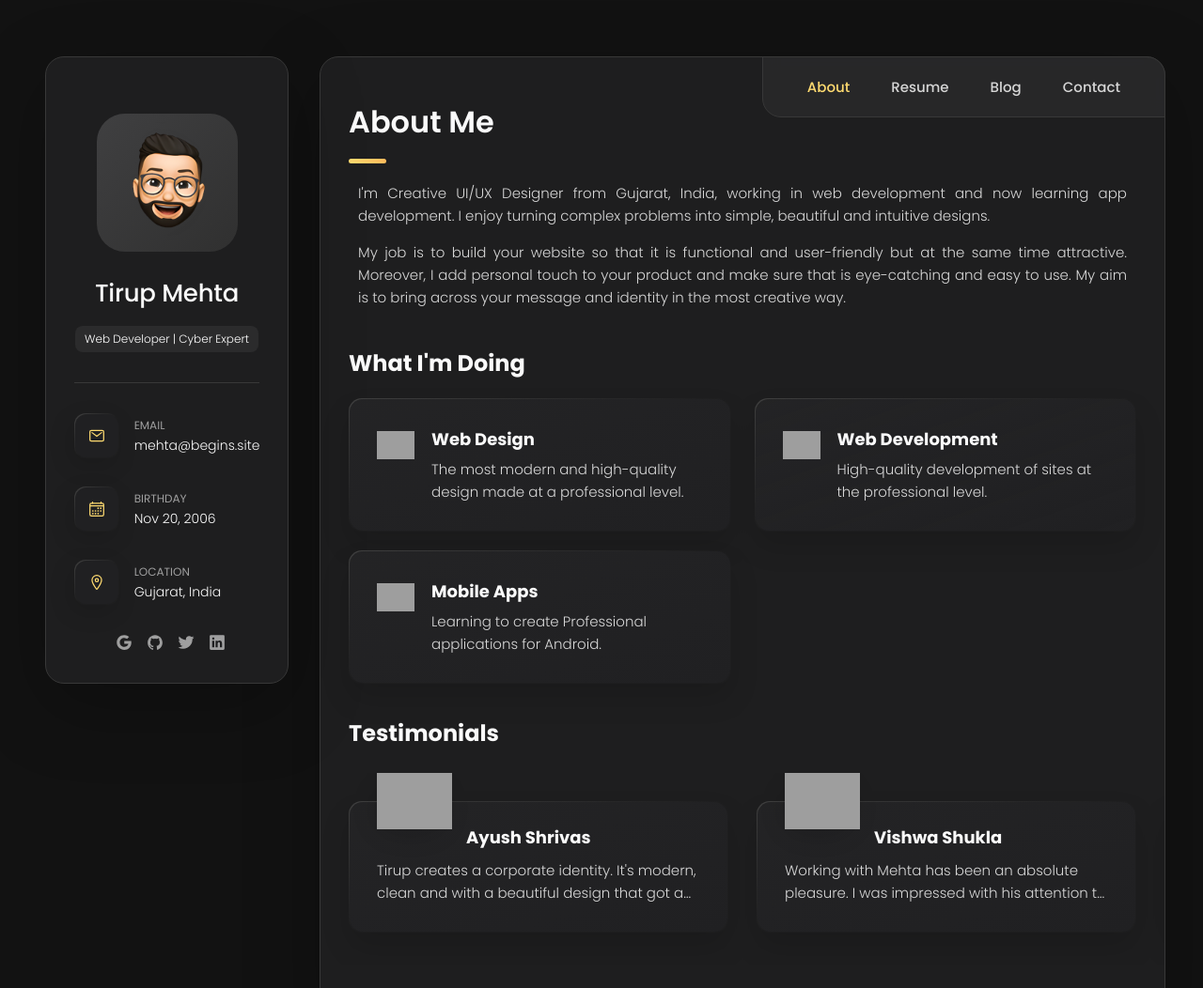
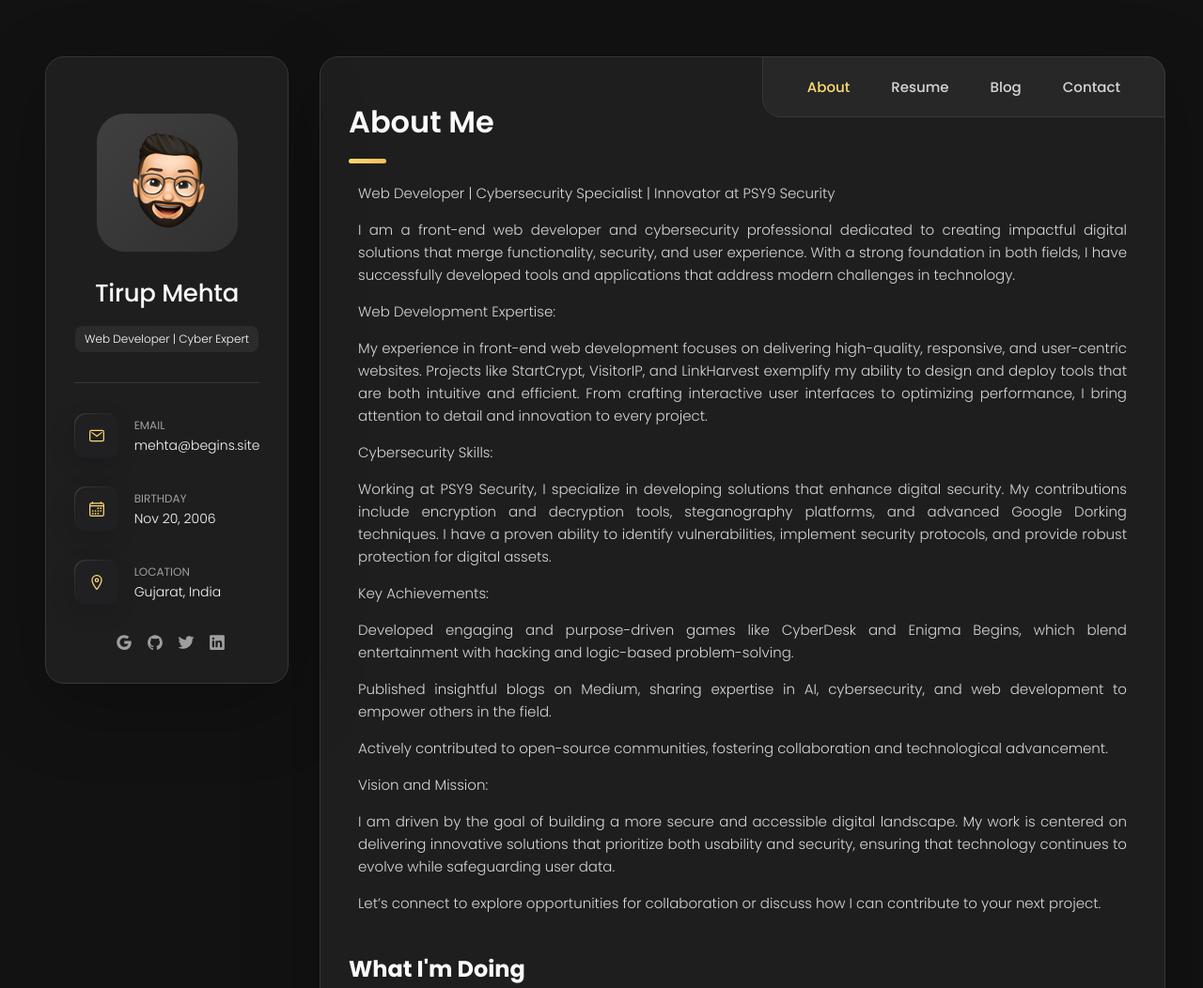
Before and after one commit to cbegins/mehta, a plain HTML site: page index.html in a window 1280 px wide. Shown: the top 1052 px of the page at 94% size. Drawn offline with nearby package versions, Linux system fonts and the light colour scheme; grey boxes are pictures that could not be loaded; a script that the page names is missing.

Commit message:
Update index.html

```diff
--- a/index.html
+++ b/index.html
@@ -109,8 +109,26 @@
                 </header>
 
                 <section class="about-text">
-                    <p>I'm Creative UI/UX Designer from Gujarat, India, working in web development and now learning app development. I enjoy turning complex problems into simple, beautiful and intuitive designs.</p>
-                    <p>My job is to build your website so that it is functional and user-friendly but at the same time attractive. Moreover, I add personal touch to your product and make sure that is eye-catching and easy to use. My aim is to bring across your message and identity in the most creative way. </p>
+                    <p>Web Developer | Cybersecurity Specialist | Innovator at PSY9 Security</p>
+
+<p>I am a front-end web developer and cybersecurity professional dedicated to creating impactful digital solutions that merge functionality, security, and user experience. With a strong foundation in both fields, I have successfully developed tools and applications that address modern challenges in technology.</p>
+
+<p>Web Development Expertise:</p>
+<p>My experience in front-end web development focuses on delivering high-quality, responsive, and user-centric websites. Projects like StartCrypt, VisitorIP, and LinkHarvest exemplify my ability to design and deploy tools that are both intuitive and efficient. From crafting interactive user interfaces to optimizing performance, I bring attention to detail and innovation to every project.</p>
+
+<p>Cybersecurity Skills:</p>
+<p>Working at PSY9 Security, I specialize in developing solutions that enhance digital security. My contributions include encryption and decryption tools, steganography platforms, and advanced Google Dorking techniques. I have a proven ability to identify vulnerabilities, implement security protocols, and provide robust protection for digital assets.</p>
+
+<p>Key Achievements:</p>
+<p>Developed engaging and purpose-driven games like CyberDesk and Enigma Begins, which blend entertainment with hacking and logic-based problem-solving.</p>
+<p>Published insightful blogs on Medium, sharing expertise in AI, cybersecurity, and web development to empower others in the field.</p>
+<p>Actively contributed to open-source communities, fostering collaboration and technological advancement.</p>
+
+<p>Vision and Mission:</p>
+<p>I am driven by the goal of building a more secure and accessible digital landscape. My work is centered on delivering innovative solutions that prioritize both usability and security, ensuring that technology continues to evolve while safeguarding user data.</p>
+
+<p>Let’s connect to explore opportunities for collaboration or discuss how I can contribute to your next project.</p>
+
                 </section>
 
                 <section class="service">
```
